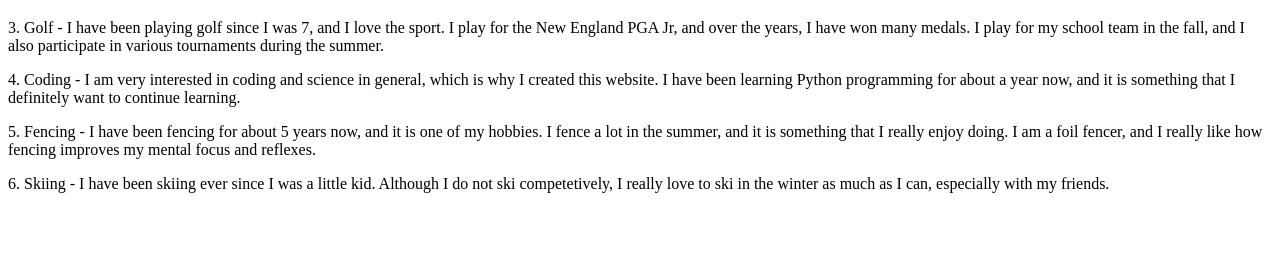
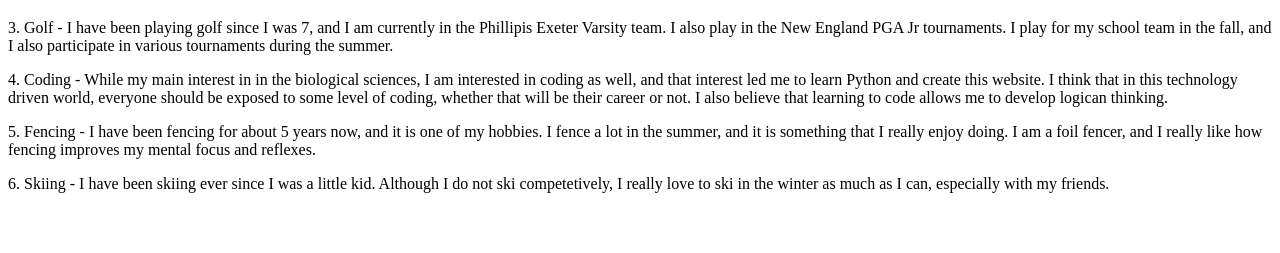
Before and after one commit to lalas09/sophia-project1, a Flask app: page /profile/ in a window 1280 px wide. Shown: the part 1474-1727 px from the top of the page. Run offline with Flask 2, Linux system fonts and the light colour scheme; parts of the project's set-up code (start-up, migrations or seed data) failed here and were passed over.

Commit message:
Update profile.html
Changed text

```diff
--- a/templates/profile.html
+++ b/templates/profile.html
@@ -21,8 +21,8 @@
    </body>
 
 
-	<p> 3. Golf - I have been playing golf since I was 7, and I love the sport. I play for the New England PGA Jr, and over the years, I have won many medals. I play for my school team in the fall, and I also participate in various tournaments during the summer.</p>
-	<p>4. Coding - I am very interested in coding and science in general, which is why I created this website. I have been learning Python programming for about a year now, and it is something that I definitely want to continue learning.</p>
+	<p> 3. Golf - I have been playing golf since I was 7, and I am currently in the Phillipis Exeter Varsity team. I also play in the New England PGA Jr tournaments. I play for my school team in the fall, and I also participate in various tournaments during the summer.</p>
+	<p>4. Coding - While my main interest in in the biological sciences, I am interested in coding as well, and that interest led me to learn Python and create this website. I think that in this technology driven world, everyone should be exposed to some level of coding, whether that will be their career or not. I also believe that learning to code allows me to develop logican thinking.</p>
 	<p>5. Fencing - I have been fencing for about 5 years now, and it is one of my hobbies. I fence a lot in the summer, and it is something that I really enjoy doing. I am a foil fencer, and I really like how fencing improves my mental focus and reflexes.</p>
 	<p>6. Skiing - I have been skiing ever since I was a little kid. Although I do not ski competetively, I really love to ski in the winter as much as I can, especially with my friends.</p>
 </div>
```
